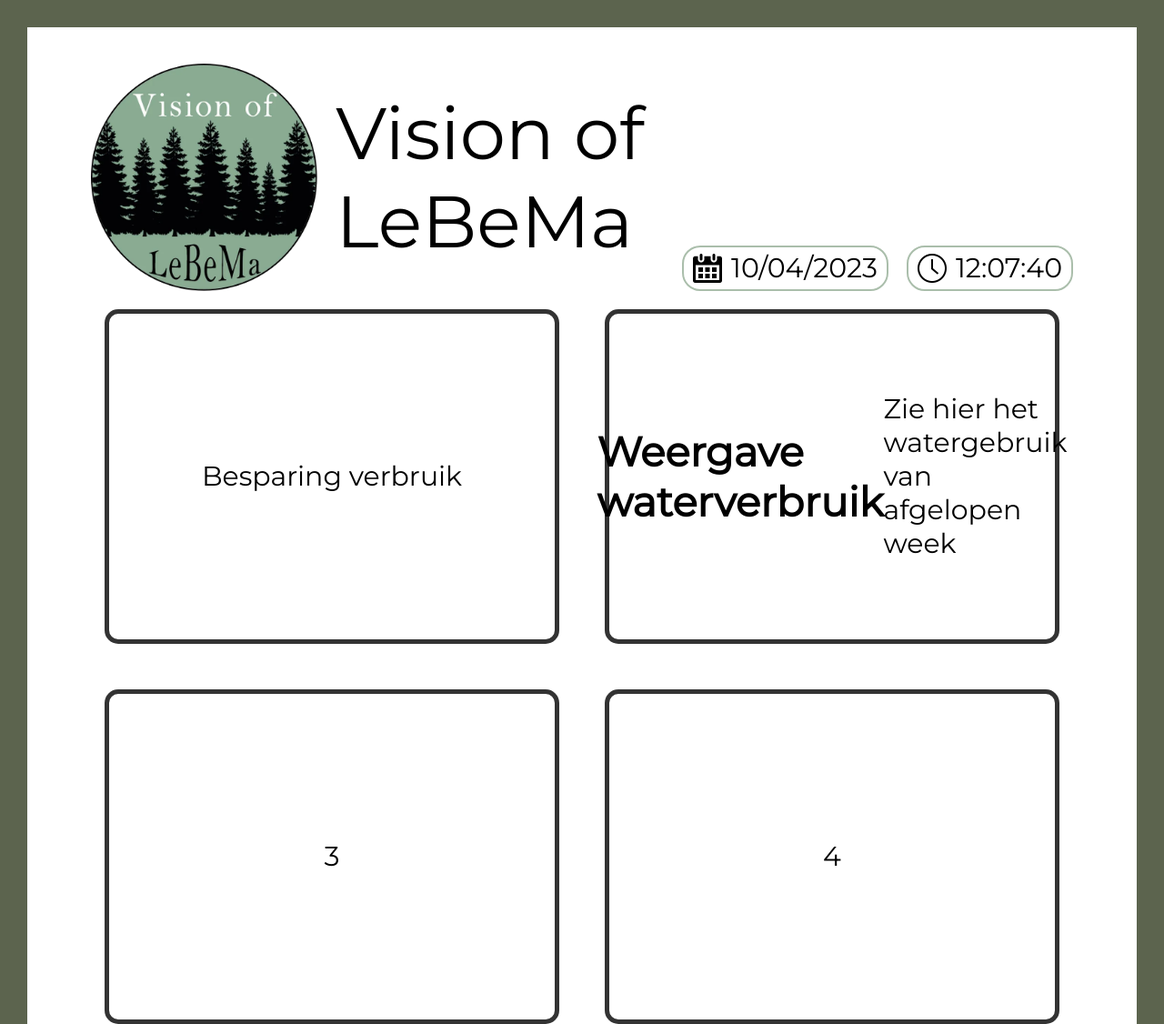
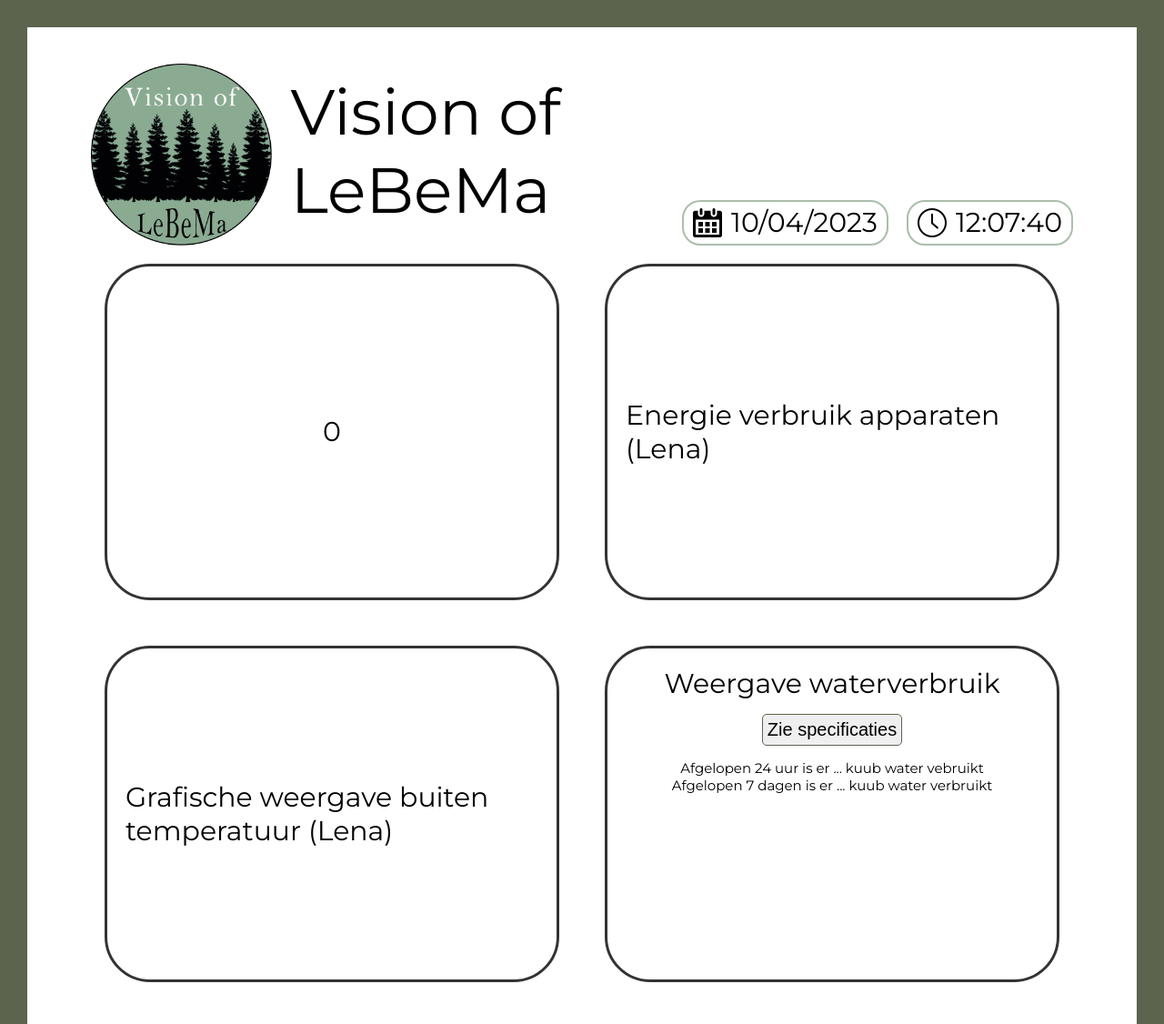
Before and after one commit to martijnnuis/duurzaam-huis, a plain HTML site: page index.html in a window 1280 px wide. Shown: the top 1126 px of the page at 91% size. Drawn offline with nearby package versions, Linux system fonts and the light colour scheme.

Commit message:
Grafiek voor water goede kleur+kleine aanpassingen

```diff
--- a/css/style.css
+++ b/css/style.css
@@ -36,7 +36,7 @@ main{
 
 .dashboard-name{
     display: flex;
-    align-items: center;
+    align-items: start;
     gap: 2rem;
 }
 
@@ -48,16 +48,17 @@ main{
 
 .header img {
     display: block;
-    max-height: 25rem;
-    max-width: 25rem;
+    max-height: 20rem;
+    max-width: 20rem;
     display: flex;
     flex-wrap:wrap;
     flex-grow: 1;
 }
 
 .header h1{
-    font-size: 8rem;
+    font-size: 7rem;
     font-weight: 400;
+    margin: 1rem 0 0 0;
 }
 
 .header-date{
@@ -92,17 +93,41 @@ main{
 }
 
 .box{
-    border: 0.5rem solid rgba(0, 0, 0, 0.8);
+    border: 0.3rem solid rgba(0, 0, 0, 0.8);
     font-size: 3rem;
-    border-radius: 1.5rem;
+    border-radius: 5rem;
     padding: 2rem;
 
-    height: 36.8rem;
+    height: 37rem;
     max-width: 50rem;
 
     display: flex;
     align-items: center;
     justify-content: center;
+}
+
+.box-4{
+    display: flex;
+    flex-direction: column;
+    align-items: center;
+    justify-content: start;
+}
+
+.box-4 h2{
+    font-size: 3rem;
+    font-weight: 300;
+}
+
+.box-4 button{
+    font-size: 2rem;
+    padding: 0.5rem;
+    border: 0.1rem solid var(--color--highlights);
+    border-radius: 0.5rem;
+    margin: 1.5rem 0;
+}
+
+.box-4 p{
+    font-size: 1.5rem;
 }
 
 @media (max-width: 1650px) {
--- a/index.html
+++ b/index.html
@@ -8,7 +8,7 @@
     <link rel="preconnect" href="https://fonts.googleapis.com">
     <link rel="preconnect" href="https://fonts.gstatic.com" crossorigin>
     <link href="https://fonts.googleapis.com/css2?family=Montserrat&display=swap" rel="stylesheet">
-    <title>Document</title>
+    <title>Duurzaamhuis dashboard</title>
     <link rel="stylesheet" href="/css/style.css">
 </head>
 
@@ -40,28 +40,40 @@
         <section class="content">
 
             <article class="box box-1">
-                <p class="inhoud-box-1" id="js--besparing-text">Besparing verbruik</p>
+                <p class="inhoud-box-1" id="js--besparing-text">0</p>
             </article>
 
+
+
             <article class="box box-2">
-                <h2>Weergave waterverbruik</h2>
-                <p>Zie hier het watergebruik van afgelopen week</p>
+                Energie verbruik apparaten (Lena)
             </article>
 
+
+
             <article class="box box-3">
-                3
+                Grafische weergave buiten temperatuur (Lena)
             </article>
 
+
+
             <article class="box box-4">
-                4
+                <h2>Weergave waterverbruik</h2>
+                <a href="waterverbruik.html" target="_blank"><button>Zie specificaties</button></a>
+                <p>Afgelopen 24 uur is er ... kuub water vebruikt</p>
+                <p>Afgelopen 7 dagen is er ... kuub water verbruikt</p>
             </article>
 
+
+
             <article class="box box-5">
-                5
+                Smart home beweging registeren voor licht aan en uit (Martijn)
             </article>
 
+
+
             <article class="box box-6">
-                6
+                dashboard besturing voor licht aan en uit (Bente)
             </article>
 
 
--- a/js/waterverbruik.js
+++ b/js/waterverbruik.js
@@ -1,22 +1,24 @@
-const xValues = ["maandag","dinsdag","woensdag","donderdag","vrijdag","zaterdag","zondag"];
-const yValues = [100, 119, 180, 480, 332, 412, 430];
+const xValues = ["Maandag", "Dinsdag", "Woensdag", "Donderdag", "Vrijdag", "Zaterdag", "Zondag"];
+const yValues = [27, 119, 180, 480, 332, 412, 430];
 
 new Chart("waterVerbruik", {
   type: "line",
   data: {
     labels: xValues,
     datasets: [{
-      fill: false,
+      fill: true,
       lineTension: 0.5,
-      backgroundColor: "rgba(0,0,255,1.0)",
-      borderColor: "rgba(0,0,255,0.1)",
+      borderColor: "rgba(119,135,119,1)",
       data: yValues
+
     }]
   },
   options: {
-    legend: {display: false},
+    legend: {
+      display: false
+    },
     scales: {
-      yAxes: [{ticks: {min: 100, max:500}}],
+      yAxes: [{ ticks: { min: 0, max: 500 } }],
     }
   }
 });
```
Also changed, not shown: waterverbruik.html (+1 -1 lines).
